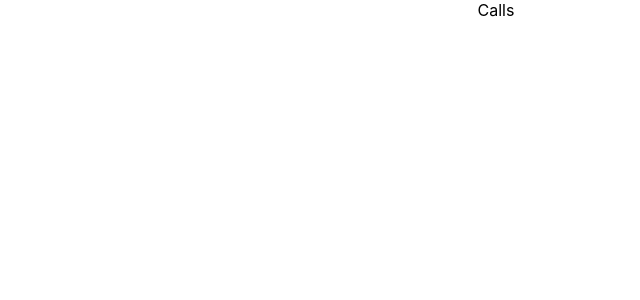
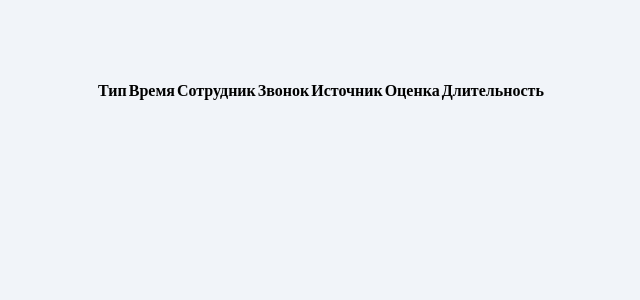
Before and after one commit to SergeyFF3/Calls, a React (Create React App) app: page / in a window 1280 px wide. Shown: the top 300 px of the page, without its empty margins (144-784 px from the left). Built offline with nearby package versions, Linux system fonts and the light colour scheme.

Commit message:
added scss, Table component

```diff
--- a/package.json
+++ b/package.json
@@ -13,6 +13,7 @@
     "react": "^18.2.0",
     "react-dom": "^18.2.0",
     "react-scripts": "5.0.1",
+    "sass": "^1.69.5",
     "typescript": "^4.9.5",
     "web-vitals": "^2.1.4"
   },
--- a/public/index.html
+++ b/public/index.html
@@ -4,40 +4,11 @@
     <meta charset="utf-8" />
     <link rel="icon" href="%PUBLIC_URL%/favicon.ico" />
     <meta name="viewport" content="width=device-width, initial-scale=1" />
-    <meta name="theme-color" content="#000000" />
-    <meta
-      name="description"
-      content="Web site created using create-react-app"
-    />
     <link rel="apple-touch-icon" href="%PUBLIC_URL%/logo192.png" />
-    <!--
-      manifest.json provides metadata used when your web app is installed on a
-      user's mobile device or desktop. See https://developers.google.com/web/fundamentals/web-app-manifest/
-    -->
     <link rel="manifest" href="%PUBLIC_URL%/manifest.json" />
-    <!--
-      Notice the use of %PUBLIC_URL% in the tags above.
-      It will be replaced with the URL of the `public` folder during the build.
-      Only files inside the `public` folder can be referenced from the HTML.
-
-      Unlike "/favicon.ico" or "favicon.ico", "%PUBLIC_URL%/favicon.ico" will
-      work correctly both with client-side routing and a non-root public URL.
-      Learn how to configure a non-root public URL by running `npm run build`.
-    -->
-    <title>React App</title>
+    <title>Calls</title>
   </head>
   <body>
-    <noscript>You need to enable JavaScript to run this app.</noscript>
     <div id="root"></div>
-    <!--
-      This HTML file is a template.
-      If you open it directly in the browser, you will see an empty page.
-
-      You can add webfonts, meta tags, or analytics to this file.
-      The build step will place the bundled scripts into the <body> tag.
-
-      To begin the development, run `npm start` or `yarn start`.
-      To create a production bundle, use `npm run build` or `yarn build`.
-    -->
   </body>
 </html>
--- a/src/App.css
+++ /dev/null
@@ -1,38 +0,0 @@
-.App {
-  text-align: center;
-}
-
-.App-logo {
-  height: 40vmin;
-  pointer-events: none;
-}
-
-@media (prefers-reduced-motion: no-preference) {
-  .App-logo {
-    animation: App-logo-spin infinite 20s linear;
-  }
-}
-
-.App-header {
-  background-color: #282c34;
-  min-height: 100vh;
-  display: flex;
-  flex-direction: column;
-  align-items: center;
-  justify-content: center;
-  font-size: calc(10px + 2vmin);
-  color: white;
-}
-
-.App-link {
-  color: #61dafb;
-}
-
-@keyframes App-logo-spin {
-  from {
-    transform: rotate(0deg);
-  }
-  to {
-    transform: rotate(360deg);
-  }
-}
--- /dev/null
+++ b/src/App.scss
@@ -0,0 +1,3 @@
+.app {
+  padding: 80px 240px 120px 240px;
+}
--- a/src/App.tsx
+++ b/src/App.tsx
@@ -1,10 +1,11 @@
-import "./App.css";
+import "./App.scss";
+import Table from "./components/Table";
 
 function App() {
   return (
-    <>
-      <div className="App">Calls</div>
-    </>
+    <main className="app">
+      <Table />
+    </main>
   );
 }
 
--- /dev/null
+++ b/src/components/Table/Table.tsx
@@ -0,0 +1,26 @@
+export const Table = () => (
+  <table className="app__table">
+    <thead>
+      <tr>
+        <th>Тип</th>
+        <th>Время</th>
+        <th>Сотрудник</th>
+        <th>Звонок</th>
+        <th>Источник</th>
+        <th>Оценка</th>
+        <th>Длительность</th>
+      </tr>
+    </thead>
+    <tbody>
+      <tr>
+        <td></td>
+        <td></td>
+        <td></td>
+        <td></td>
+        <td></td>
+        <td></td>
+        <td></td>
+      </tr>
+    </tbody>
+  </table>
+);
--- /dev/null
+++ b/src/components/Table/index.ts
@@ -0,0 +1 @@
+export { Table as default } from "./Table";
--- a/src/index.css
+++ /dev/null
@@ -1,13 +0,0 @@
-body {
-  margin: 0;
-  font-family: -apple-system, BlinkMacSystemFont, 'Segoe UI', 'Roboto', 'Oxygen',
-    'Ubuntu', 'Cantarell', 'Fira Sans', 'Droid Sans', 'Helvetica Neue',
-    sans-serif;
-  -webkit-font-smoothing: antialiased;
-  -moz-osx-font-smoothing: grayscale;
-}
-
-code {
-  font-family: source-code-pro, Menlo, Monaco, Consolas, 'Courier New',
-    monospace;
-}
--- /dev/null
+++ b/src/index.scss
@@ -0,0 +1,17 @@
+* {
+  margin: 0;
+  padding: 0;
+  box-sizing: border-box;
+}
+
+input,
+button,
+textarea,
+select {
+  margin: 0;
+  font: inherit;
+}
+
+body {
+  background: #f1f4f9;
+}
--- a/src/index.tsx
+++ b/src/index.tsx
@@ -1,6 +1,6 @@
 import React from "react";
 import ReactDOM from "react-dom/client";
-import "./index.css";
+import "./index.scss";
 import App from "./App";
 
 const root = ReactDOM.createRoot(
```
Also changed, not shown: 1 other file (tests, documents, lock files or other folders).
